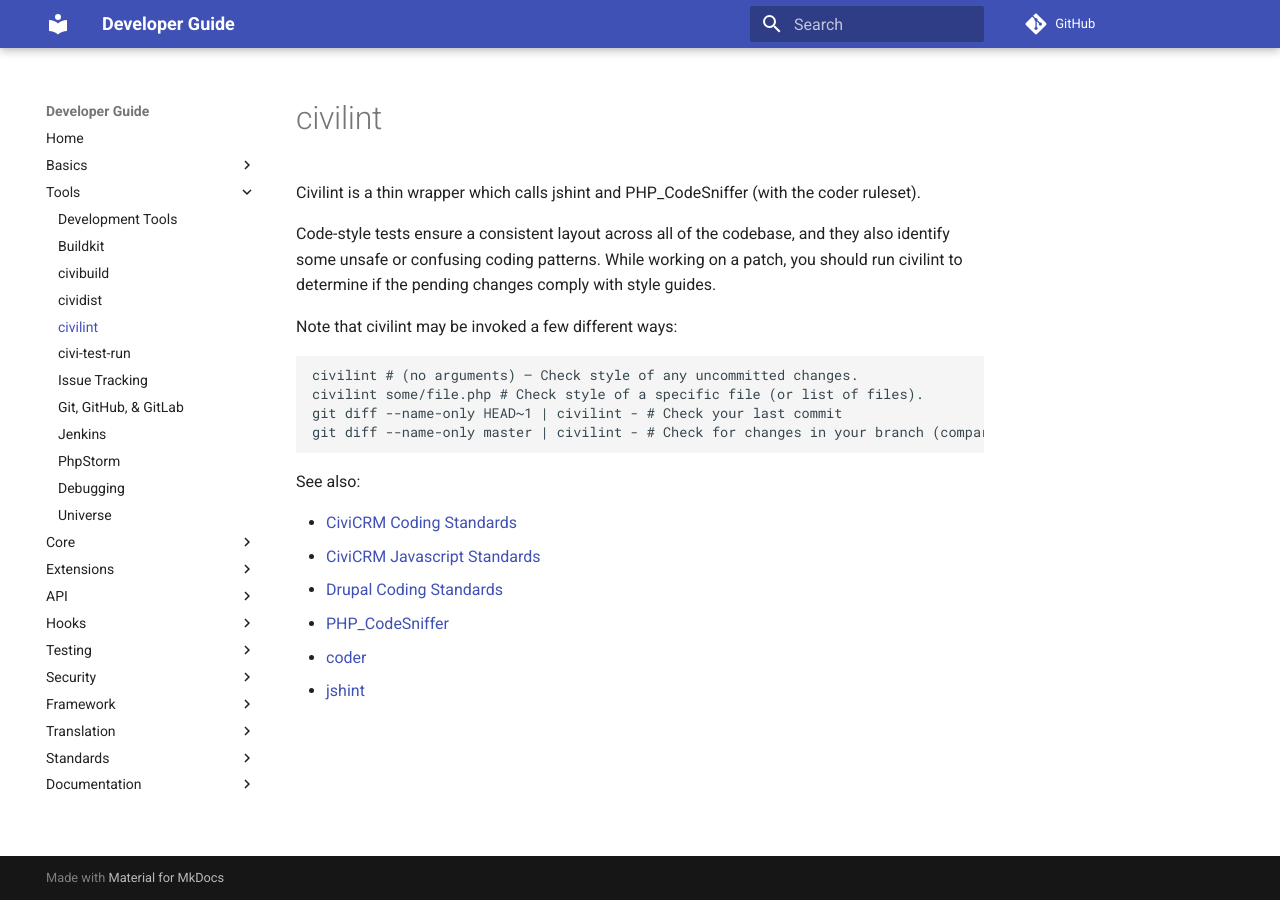
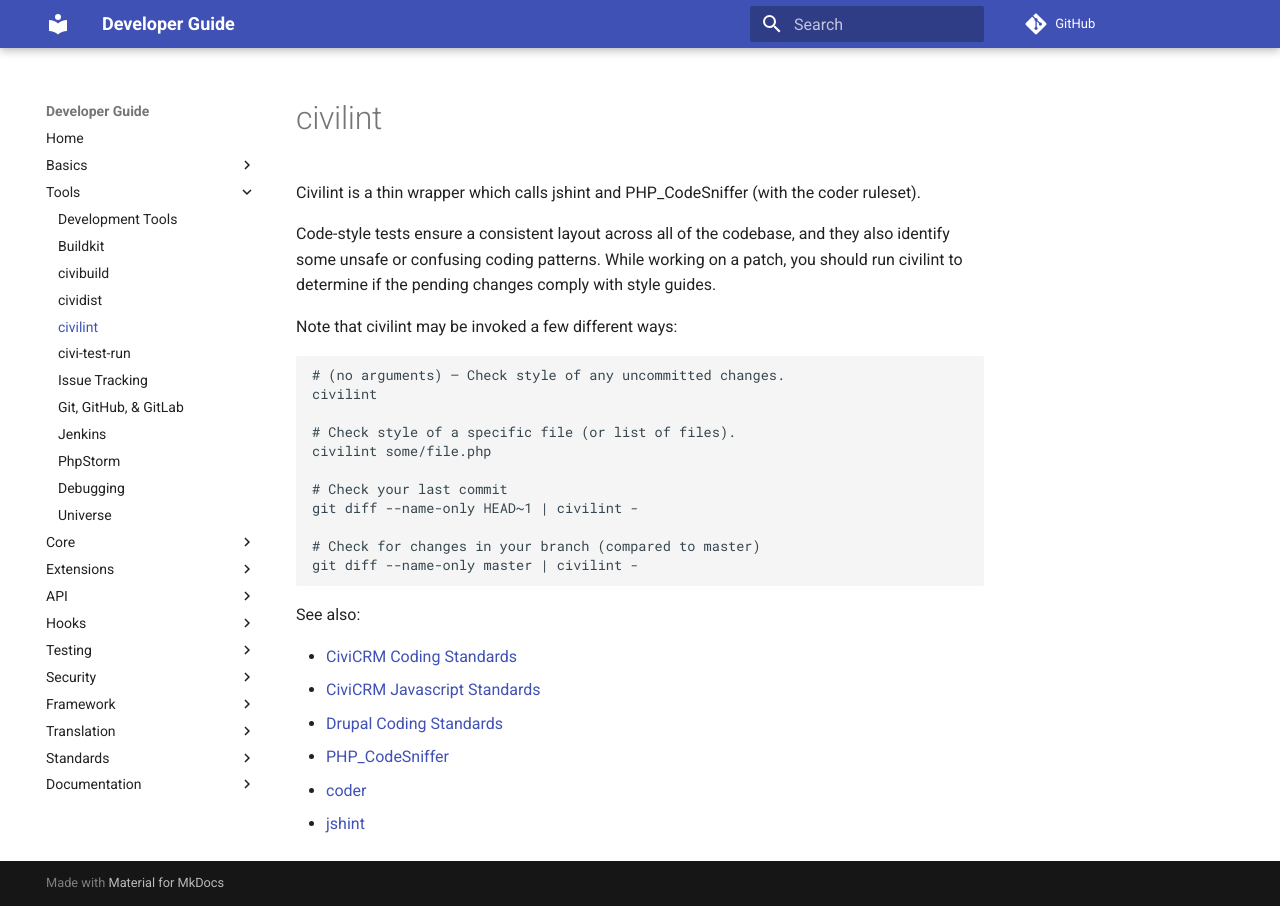
Before and after one commit to civicrm/civicrm-dev-docs, an MkDocs documentation site: the page built from docs/tools/civilint.md, in a window 1280 px wide. Built offline with MkDocs 1.6.1 and Material for MkDocs 9.7.7, drawn with Linux system fonts in a browser that asks for light colours; comment, search, counter and statistics services are not loaded; old or Windows-style settings are respelled for this version of MkDocs.

````diff
--- a/docs/tools/civilint.md
+++ b/docs/tools/civilint.md
@@ -5,10 +5,17 @@ Code-style tests ensure a consistent layout across all of the codebase, and they
 Note that civilint may be invoked a few different ways:
 
 ```bash
-civilint # (no arguments) – Check style of any uncommitted changes.
-civilint some/file.php # Check style of a specific file (or list of files).
-git diff --name-only HEAD~1 | civilint - # Check your last commit
-git diff --name-only master | civilint - # Check for changes in your branch (compared to master)
+# (no arguments) – Check style of any uncommitted changes.
+civilint
+
+# Check style of a specific file (or list of files).
+civilint some/file.php
+
+# Check your last commit
+git diff --name-only HEAD~1 | civilint -
+
+# Check for changes in your branch (compared to master)
+git diff --name-only master | civilint -
 ```
 
 See also:
````
